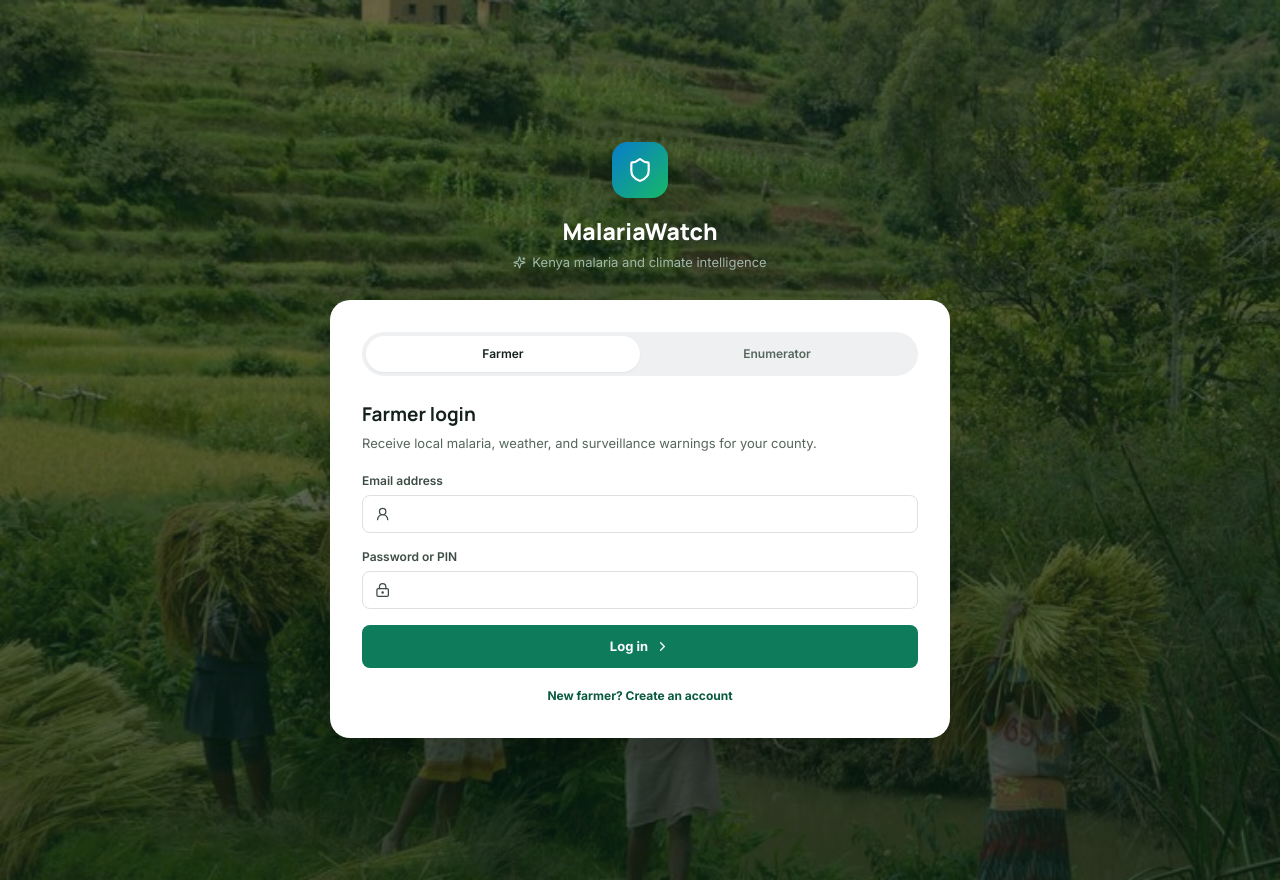
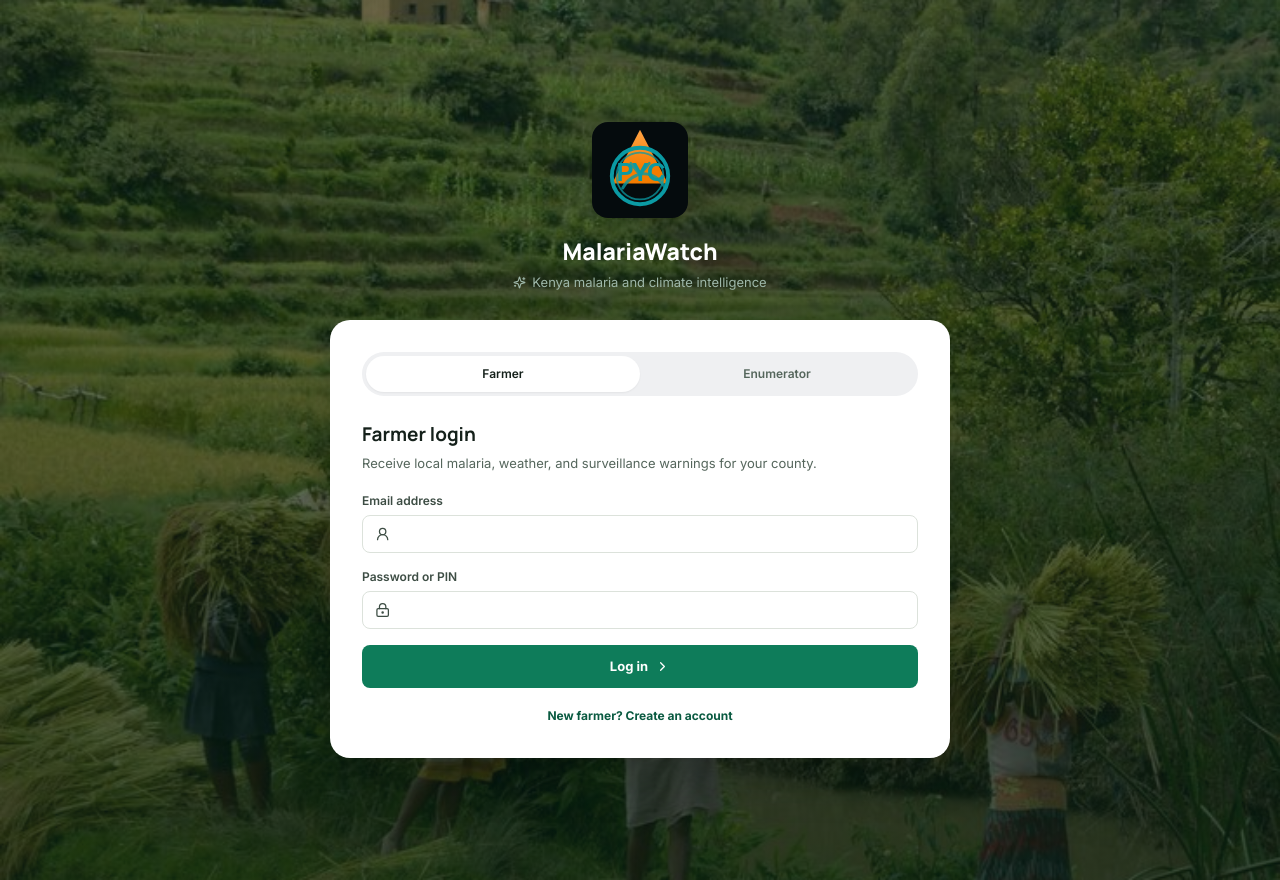
Before and after one commit to oumalord/MALARIAWATCH-APP, a React (Vite) app: page /weather in a window 1280 px wide. Built offline with nearby package versions, Linux system fonts and the light colour scheme.

Commit message:
Add MalariaWatch logo

```diff
--- a/src/components/Sidebar.tsx
+++ b/src/components/Sidebar.tsx
@@ -15,7 +15,7 @@ export default function Sidebar({ currentRoute, user, onSignOut }: { currentRout
   return (
     <aside className="hidden w-64 shrink-0 flex-col bg-[#0D1C18] px-4 py-6 md:flex">
       <div className="flex items-center gap-2.5 px-2 pb-8">
-        <div className="flex h-9 w-9 items-center justify-center rounded-xl bg-[#0E7C5A] font-display text-base font-bold text-white">M</div>
+        <img src="/malariawatch-logo.svg" alt="MalariaWatch logo" className="h-11 w-11 rounded-xl object-cover shadow-[0_0_0_2px_rgba(255,255,255,0.1)]" />
         <div>
           <p className="font-display text-[15px] font-bold leading-tight text-white">MalariaWatch</p>
           <p className="text-[11px] font-medium leading-tight text-[#B9C7BE]">Kenya Surveillance Programme</p>
--- a/src/pages/Login.tsx
+++ b/src/pages/Login.tsx
@@ -114,7 +114,7 @@ export default function Login({ onSignIn }: { onSignIn: (user: SessionUser) => v
     <main className="min-h-screen overflow-y-auto bg-[#092318] px-3 py-6 text-[#14201A] sm:px-4 sm:py-16">
       <div className="mx-auto flex min-h-[calc(100vh-3rem)] max-w-[860px] flex-col items-center justify-center">
         <div className="mb-5 text-center sm:mb-7">
-          <div className="mx-auto flex h-12 w-12 items-center justify-center rounded-2xl bg-gradient-to-br from-[#087DCC] to-[#17B866] text-white shadow-lg sm:h-14 sm:w-14"><Shield size={26} /></div>
+          <img src="/malariawatch-logo.svg" alt="MalariaWatch logo" className="mx-auto h-20 w-20 rounded-2xl object-cover shadow-lg sm:h-24 sm:w-24" />
           <h1 className="mt-3 font-display text-[22px] font-extrabold text-white sm:mt-4 sm:text-[23px]">MalariaWatch</h1>
           <p className="mt-1 flex items-center justify-center gap-1.5 text-[12px] text-[#9EB7A9] sm:text-[13px]"><Sparkles size={13} /> Kenya malaria and climate intelligence</p>
         </div>
```
Also changed, not shown: public/malariawatch-logo.svg (added).
